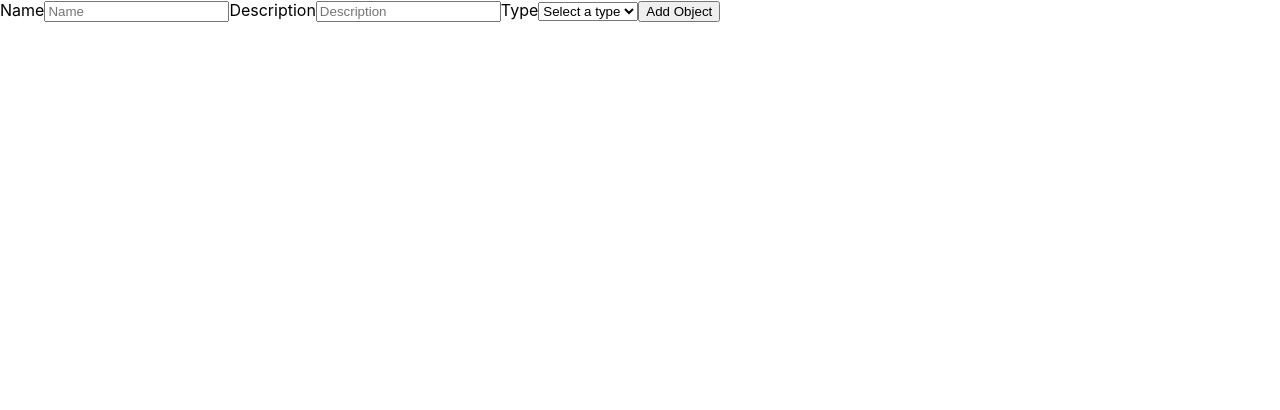
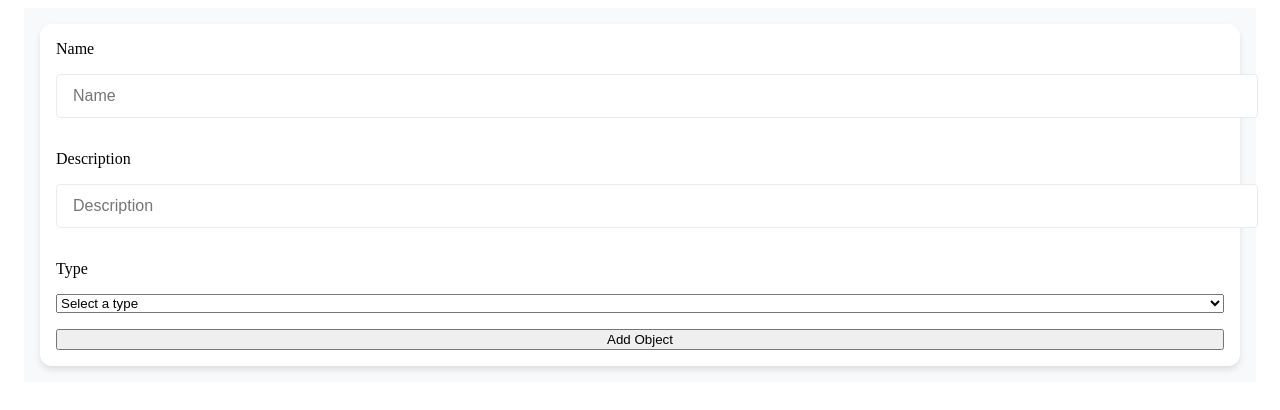
Before and after one commit to TomasGarciaDev/object-management-software, a React (Create React App) app: page / in a window 1280 px wide. Shown: the top 410 px of the page. Built offline with nearby package versions, Linux system fonts and the light colour scheme.

Commit message:
Styles: form, input and app basic styles

```diff
--- a/src/App.tsx
+++ b/src/App.tsx
@@ -3,7 +3,7 @@ import ObjectForm from "./components/ObjectForm";
 
 function App() {
   return (
-    <div className='App'>
+    <div className='app'>
       <header className='App-header'>
         <ObjectForm />
       </header>
--- a/src/components/ObjectForm.tsx
+++ b/src/components/ObjectForm.tsx
@@ -1,10 +1,12 @@
 export default function ObjectForm() {
   return (
-    <form>
+    <form className='form'>
       <label htmlFor='Name'>Name</label>
-      <input type='text' placeholder='Name' />
+      <input type='text' placeholder='Name' className='input' />
+
       <label htmlFor='Description'>Description</label>
-      <input type='text' placeholder='Description' />
+      <input type='text' placeholder='Description' className='input' />
+
       <label htmlFor='Type'>Type</label>
       <select>
         <option value=''>Select a type</option>
--- a/src/index.css
+++ b/src/index.css
@@ -1,13 +1,32 @@
-body {
-  margin: 0;
-  font-family: -apple-system, BlinkMacSystemFont, 'Segoe UI', 'Roboto', 'Oxygen',
-    'Ubuntu', 'Cantarell', 'Fira Sans', 'Droid Sans', 'Helvetica Neue',
-    sans-serif;
-  -webkit-font-smoothing: antialiased;
-  -moz-osx-font-smoothing: grayscale;
+/* App container  */
+.app {
+  max-width: 1200px;
+  margin: 0 auto;
+  padding: 1rem;
+  display: flex;
+  flex-direction: column;
+  background-color: #f8f9fa;
 }
 
-code {
-  font-family: source-code-pro, Menlo, Monaco, Consolas, 'Courier New',
-    monospace;
+/* Form Styles */
+.form {
+  display: flex;
+  flex-direction: column;
+  gap: 1rem;
+  padding: 1rem;
+  background-color: #ffffff;
+  border-radius: 12px;
+  box-shadow: 0 4px 6px rgba(0, 0, 0, 0.1);
+  transition: 250ms ease;
 }
+
+/* Input styles */
+input {
+  width: 100%;
+  padding: 0.75rem 1rem;
+  border: 1px solid #e9ecef;
+  border-radius: 4px;
+  font-size: 1rem;
+  margin-bottom: 1rem;
+  transition: border-color 150ms ease, box-shadow 150ms ease;
+}
```
